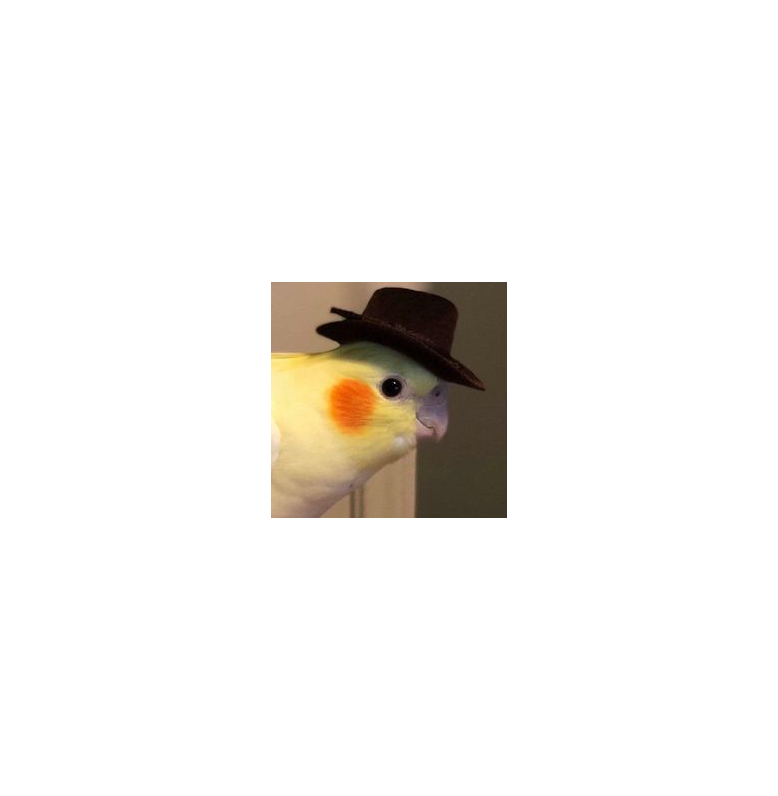
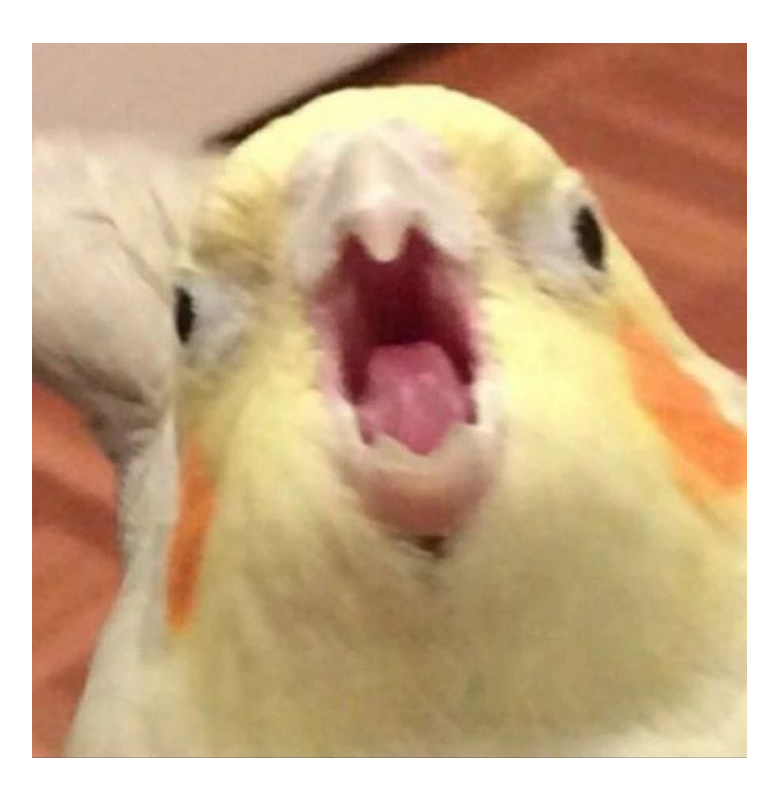
Before and after one commit to KauaniFranca/site-calopsitas-2, a plain HTML site: page index.html in a window 1280 px wide. Shown: the whole page, without its empty margins (251-1029 px from the left). Drawn offline with Linux system fonts and the light colour scheme.

Commit message:
Update index.html

```diff
--- a/index.html
+++ b/index.html
@@ -20,6 +20,6 @@
     </style>
 </head>
 <body>
-    <img src="d1a12a372a7571a86bd081da539d40c4.jpg" alt="Imagem Gigante">
+    <img src="63922a5b6918eb4fdedf14fc4a69fd0b.jpg" alt="Imagem Gigante">
 </body>
 </html>
```
